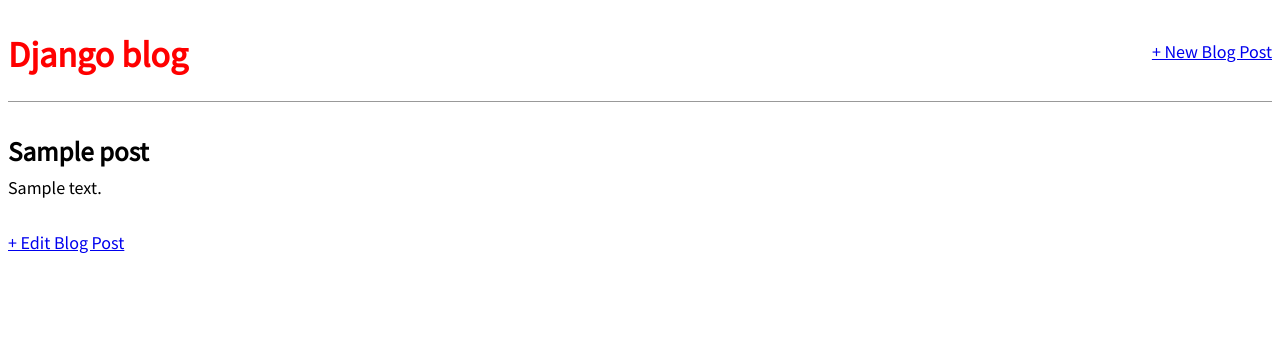
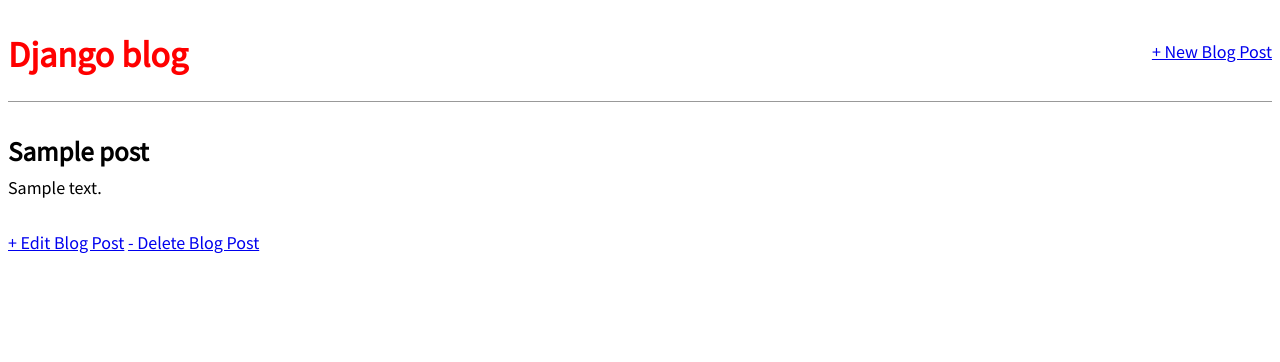
Before and after one commit to Saadelkheety/djangoblog, a Django app: page /post/1/ in a window 1280 px wide. Shown: the top 362 px of the page. Run offline with Django 3.2, Linux system fonts and the light colour scheme; tables that the repository leaves empty hold one stand-in row (values such as "Sample post").

Commit message:
BlogDeleteView

```diff
--- a/blog/urls.py
+++ b/blog/urls.py
@@ -1,6 +1,6 @@
 from django.urls import path
-from .views import BlogListView, BlogDetailView, BlogCreateView, BlogUpdateView
-
+from .views import (BlogListView, BlogDetailView,
+                    BlogCreateView, BlogUpdateView, BlogDeleteView)
 
 
 urlpatterns = [
@@ -8,4 +8,5 @@ urlpatterns = [
     path('post/<int:pk>/', BlogDetailView.as_view(), name='post_detail'),
     path('post/new/', BlogCreateView.as_view(), name='post_new'),
     path('post/edit/<int:pk>/', BlogUpdateView.as_view(), name='post_edit'),
+    path('post/delete/<int:pk>/', BlogDeleteView.as_view(), name='post_delete')
 ]
--- a/blog/views.py
+++ b/blog/views.py
@@ -1,4 +1,5 @@
-from django.views.generic import ListView, DetailView, CreateView, UpdateView
+from django.views.generic import ListView, DetailView, CreateView, UpdateView, DeleteView
+from django.urls import reverse_lazy
 from .models import Post
 
 
@@ -22,3 +23,9 @@ class BlogUpdateView(UpdateView):
     model = Post
     template_name = 'post_edit.html'
     fields = ['title', 'body']
+
+
+class BlogDeleteView(DeleteView):
+    model = Post
+    template_name = 'post_delete.html'
+    success_url = reverse_lazy('home')
--- a/templates/post_detail.html
+++ b/templates/post_detail.html
@@ -8,4 +8,5 @@
   </div>
 
   <a href="{% url 'post_edit' post.pk %}">+ Edit Blog Post</a>
+  <a href="{% url 'post_delete' post.pk %}">- Delete Blog Post</a>
 {% endblock content %}
```
Also changed, not shown: templates/post_delete.html (added, +10 -0 lines).
